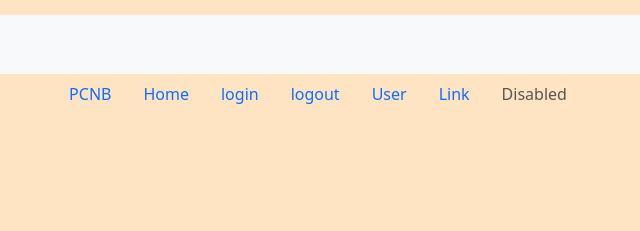
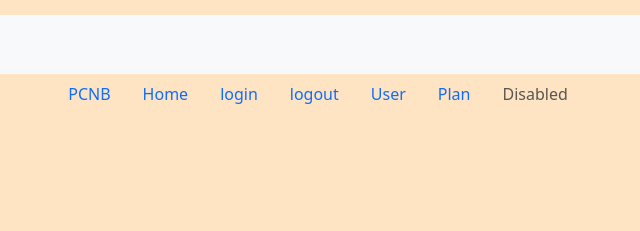
Before and after one commit to parsiancanab/canab.ir, a plain HTML site: page index.html in a window 1280 px wide. Shown: the top 231 px of the page, 322-962 px from the left. Drawn offline with nearby package versions, Linux system fonts and the light colour scheme.

Commit message:
Update index.html

```diff
--- a/index.html
+++ b/index.html
@@ -46,7 +46,7 @@
           <a class="nav-link" href="#">User</a>
         </li>
         <li class="nav-item">
-          <a class="nav-link" href="#">Link</a>
+          <a class="nav-link" href="#">Plan</a>
         </li>
         <li class="nav-item">
           <a class="nav-link disabled">Disabled</a>
```
